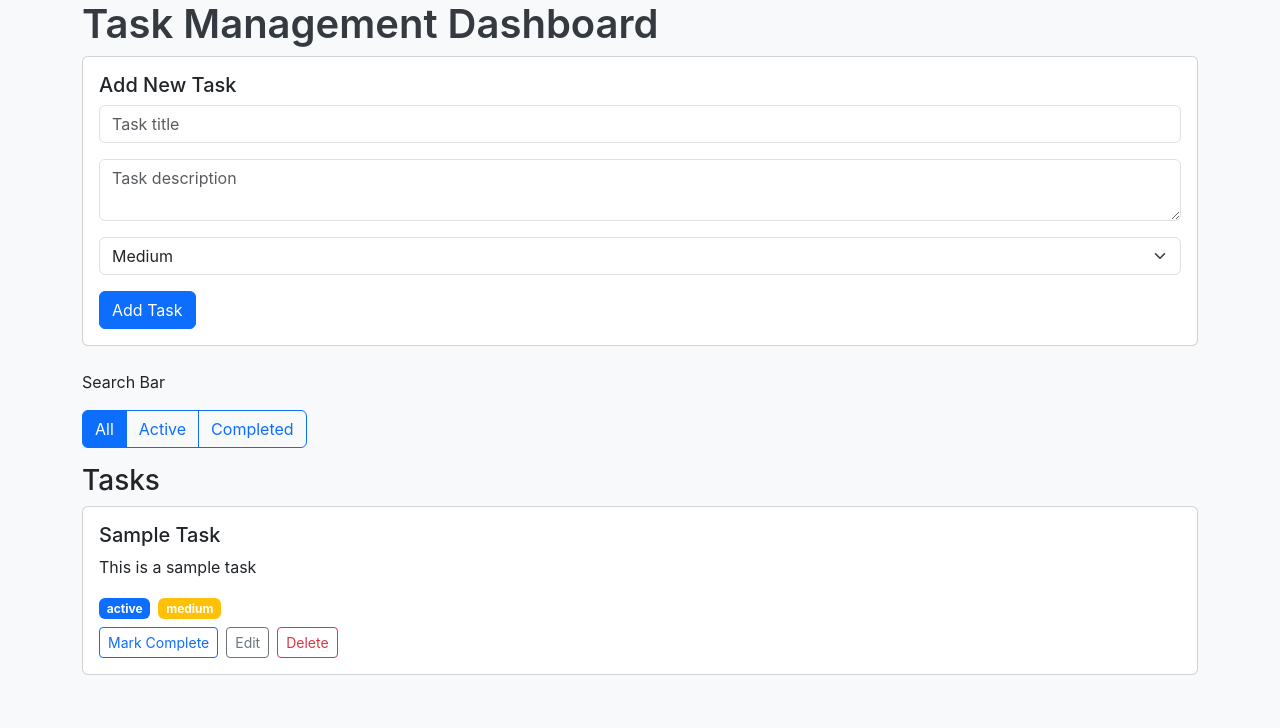
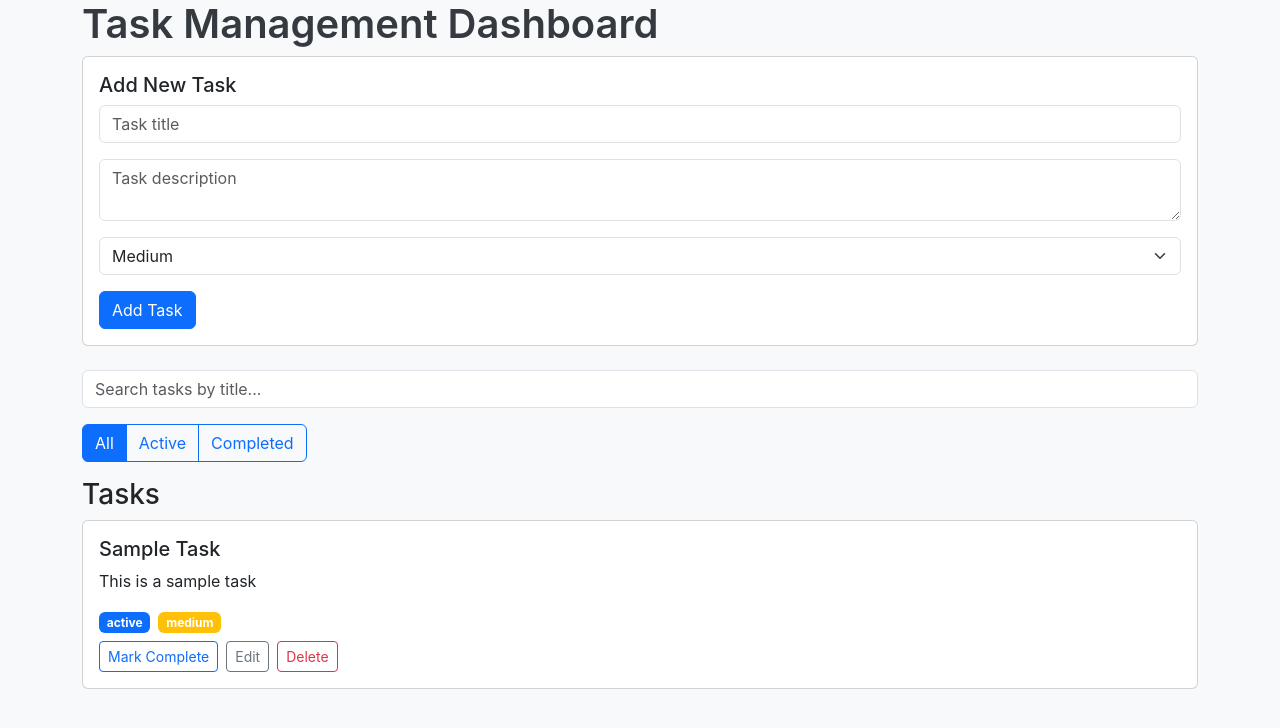
Before and after one commit to jsgumban/task-management-app, a React (Create React App) app: page / in a window 1280 px wide. Shown: the top 728 px of the page. Built offline with nearby package versions, Linux system fonts and the light colour scheme.

Commit message:
Add search functionality

```diff
--- a/src/components/SearchBar.js
+++ b/src/components/SearchBar.js
@@ -1,9 +1,23 @@
 import React from 'react';
+import { useTask } from '../context/TaskContext';
 
 const SearchBar = () => {
+  const { state, dispatch } = useTask();
+  const { searchTerm } = state;
+
+  const handleSearchChange = (e) => {
+    dispatch({ type: 'SET_SEARCH', payload: e.target.value });
+  };
+
   return (
-    <div>
-      <p>Search Bar</p>
+    <div className="mb-3">
+      <input
+        type="text"
+        className="form-control"
+        placeholder="Search tasks by title..."
+        value={searchTerm}
+        onChange={handleSearchChange}
+      />
     </div>
   );
 };
--- a/src/components/TaskList.js
+++ b/src/components/TaskList.js
@@ -4,13 +4,12 @@ import TaskItem from './TaskItem';
 
 const TaskList = () => {
   const { state } = useTask();
-  const { tasks, filter } = state;
+  const { tasks, filter, searchTerm } = state;
 
   const filteredTasks = tasks.filter(task => {
-    if (filter === 'all') return true;
-    if (filter === 'active') return task.status === 'active';
-    if (filter === 'completed') return task.status === 'completed';
-    return true;
+    const matchesFilter = filter === 'all' || task.status === filter;
+    const matchesSearch = task.title.toLowerCase().includes(searchTerm.toLowerCase());
+    return matchesFilter && matchesSearch;
   });
 
   return (
```
Also changed, not shown: 1 other file (tests, documents, lock files or other folders).
